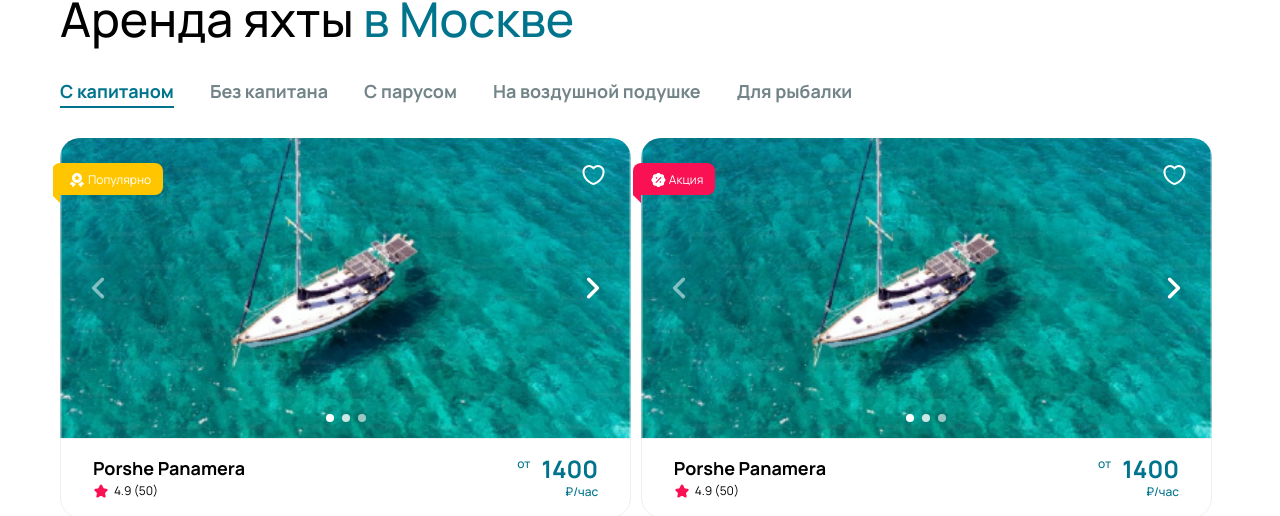
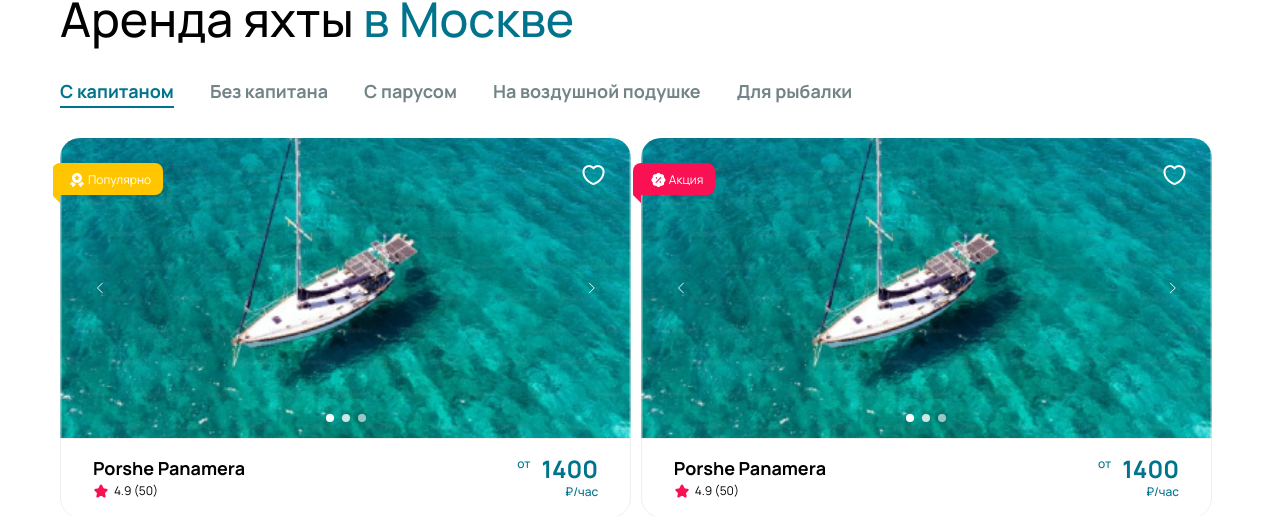
Before and after one commit to IvanSR01/boatd, a Next.js app: page / in a window 1280 px wide. Shown: the part 666-1182 px from the top of the page. Built offline with nearby package versions, Linux system fonts and the light colour scheme.

Commit message:
Fix slider arrows style

```diff
--- a/src/shared/ui/carousel/Carousel.tsx
+++ b/src/shared/ui/carousel/Carousel.tsx
@@ -3,7 +3,9 @@
 import { Carousel, IconButton } from "@material-tailwind/react";
 import { FC, Fragment } from "react";
 import { TypePropsCarousel } from "./Carousel.type";
-import { MdChevronLeft, MdChevronRight } from "react-icons/md";
+import iconPrev from "@/assets/svg/arrow-prev.svg";
+import iconNext from "@/assets/svg/arrow-next.svg";
+import Image from "next/image";
 
 const CarouselDefault: FC<TypePropsCarousel> = ({ imgs }) => {
   return (
@@ -26,38 +28,31 @@ const CarouselDefault: FC<TypePropsCarousel> = ({ imgs }) => {
           ))}
         </div>
       )}
-      // prevArrow={({ loop, handlePrev, firstIndex }) => (
-      //   <IconButton
-      //     placeholder=">"
-      //     onClick={handlePrev}
-      //     disabled={!loop && firstIndex}
-      //     style={{
-      //       position: 'absolute',
-      //       top: '50%',
-      //       left: '20px',
-      //       transform: 'translateY(-50%)',
-      //       background: 'none',
-      //     }}
-      //   >
-      //     <MdChevronLeft size="24" color="#fff" />
-      //   </IconButton>
-      // )}
-      // nextArrow={({ loop, handleNext, lastIndex }) => (
-      //   <IconButton
-      //     placeholder=">"
-      //     onClick={handleNext}
-      //     disabled={!loop && lastIndex}
-      //     style={{
-      //       position: 'absolute',
-      //       top: '50%',
-      //       right: '20px',
-      //       transform: 'translateY(-50%)',
-      //       background: 'none',
-      //     }}
-      //   >
-      //     <MdChevronRight size="24" color="#fff" />
-      //   </IconButton>
-      // )}
+      prevArrow={({ handlePrev }) => (
+        <IconButton
+          placeholder="<"
+          size="lg"
+          color="white"
+          variant="text"
+          onClick={handlePrev}
+          className="!absolute top-2/4 left-4 -translate-y-2/4"
+        >
+          <Image src={iconPrev} alt="prev" />
+        </IconButton>
+      )}
+      nextArrow={({ handleNext }) => (
+        <IconButton
+          placeholder=">"
+          size="lg"
+          color="white"
+          variant="text"
+          onClick={handleNext}
+          className="!absolute top-2/4 right-4 -translate-y-2/4"
+
+        >
+          <Image src={iconNext} alt="next" />
+        </IconButton>
+      )}
       >
       {imgs.map((item, i) => (
         <Fragment key={i}>
```
Also changed, not shown: src/assets/svg/arrow-next.svg (added), src/assets/svg/arrow-prev.svg (added).
